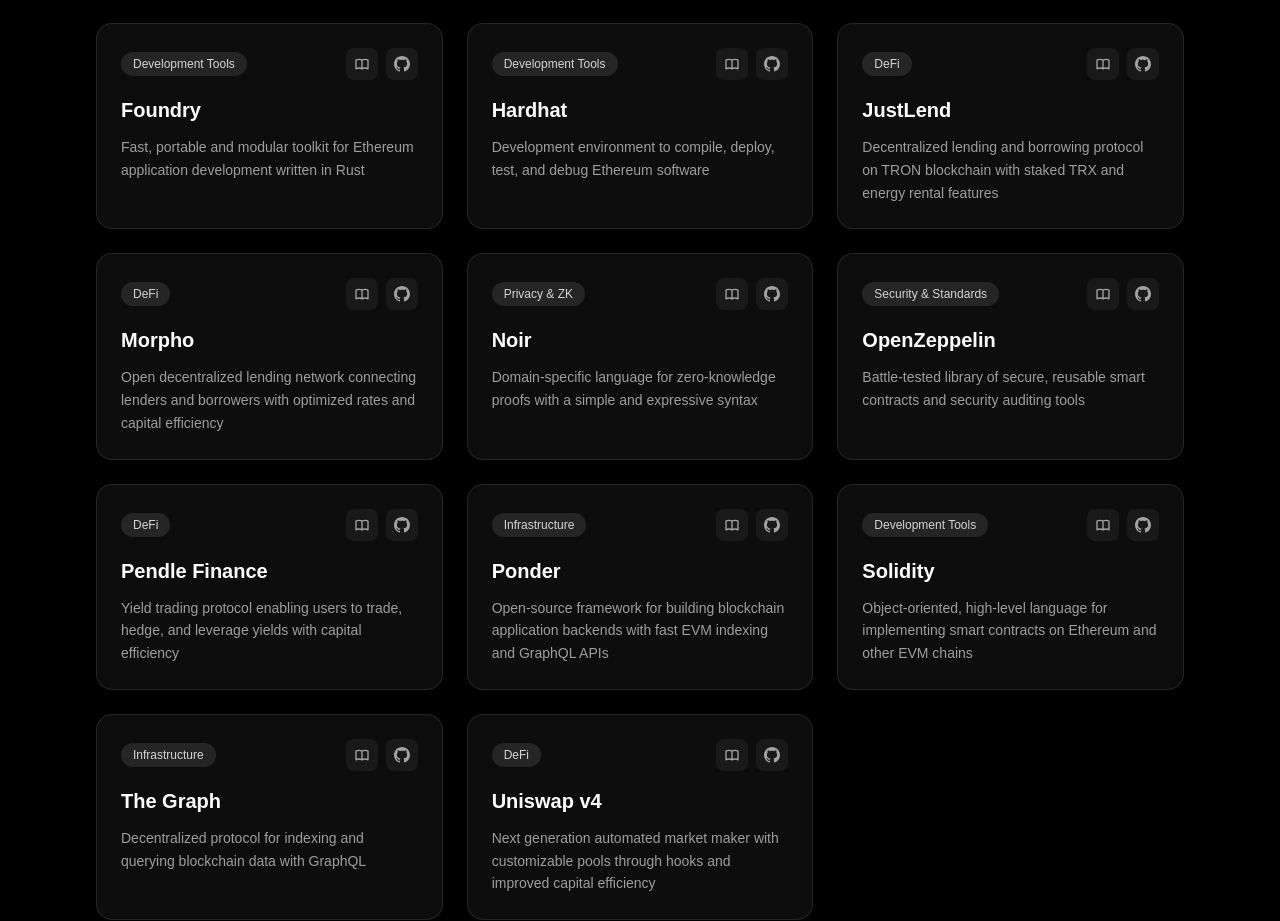
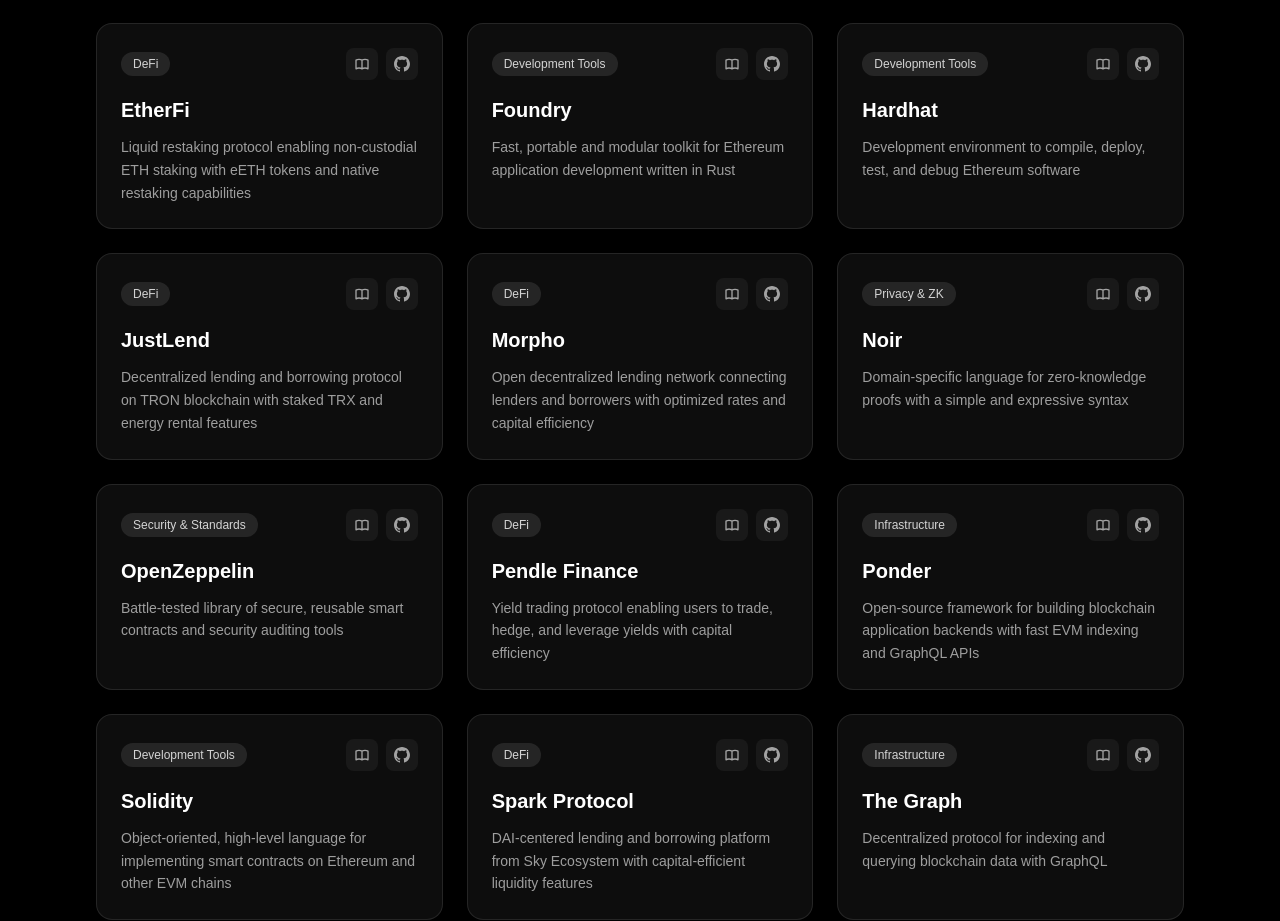
Before and after one commit to chrom-ar/vora-site, a Next.js app: page /indexed-protocols in a window 1280 px wide. Shown: the part 1152-2073 px from the top of the page. Built offline with nearby package versions, Linux system fonts and the light colour scheme.

Commit message:
Spark and EtherFi indexed

```diff
--- a/app/indexed-protocols/page.tsx
+++ b/app/indexed-protocols/page.tsx
@@ -77,6 +77,13 @@
     category: "DeFi",
   },
   {
+    name: "EtherFi",
+    description: "Liquid restaking protocol enabling non-custodial ETH staking with eETH tokens and native restaking capabilities",
+    docs: "https://etherfi.gitbook.io/etherfi/",
+    github: "https://github.com/etherfi-protocol",
+    category: "DeFi",
+  },
+  {
     name: "Foundry",
     description: "Fast, portable and modular toolkit for Ethereum application development written in Rust",
     docs: "https://getfoundry.sh/",
@@ -138,6 +145,13 @@
     docs: "https://docs.soliditylang.org/",
     github: "https://github.com/argotorg/solidity",
     category: "Development Tools",
+  },
+  {
+    name: "Spark Protocol",
+    description: "DAI-centered lending and borrowing platform from Sky Ecosystem with capital-efficient liquidity features",
+    docs: "https://docs.spark.fi/",
+    github: "https://github.com/sparkdotfi",
+    category: "DeFi",
   },
   {
     name: "The Graph",
```
